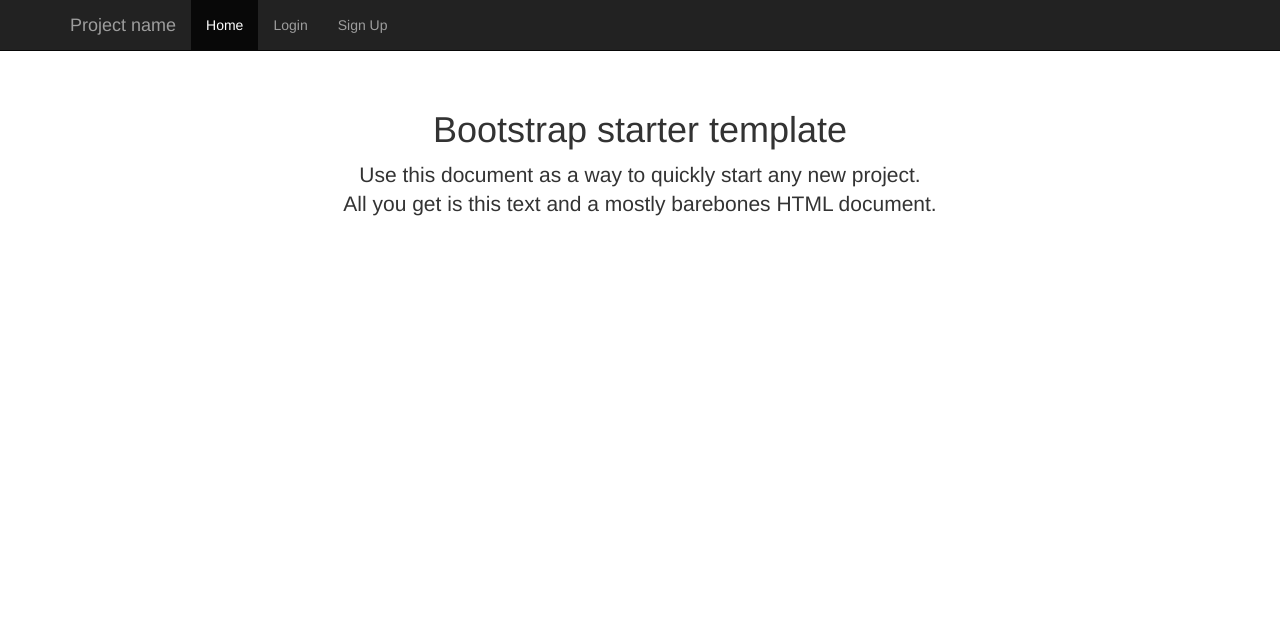
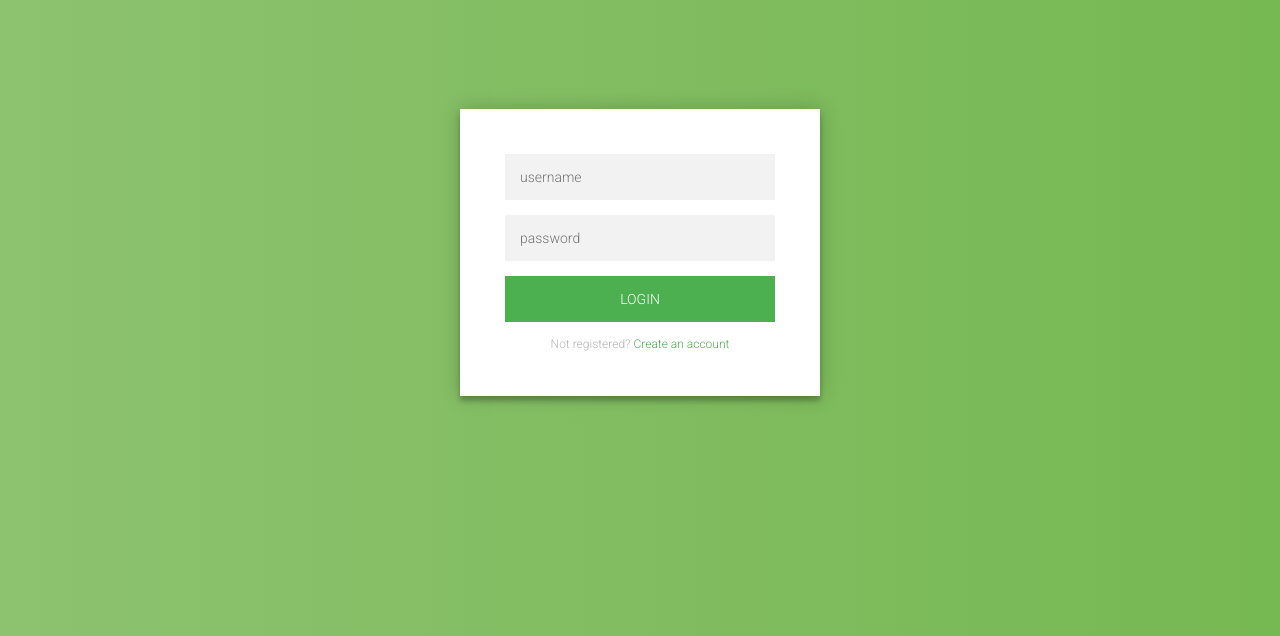
Before and after one commit to saarthak24/Pollr, a Flask app: page / in a window 1280 px wide. Shown: the top 636 px of the page. Run offline with Flask 2, Linux system fonts and the light colour scheme; some libraries are stand-ins or nearby versions.

Commit message:
'betterdash'

```diff
--- a/dashboard/app.py
+++ b/dashboard/app.py
@@ -1,33 +1,9 @@
-from flask import Flask, render_template
-from flask_bootstrap import Bootstrap
-from flask_wtf import FlaskForm
-from wtforms import StringField, PasswordField, BooleanField
-from wtforms.validators import InputRequired, Email, Length
+from flask import Flask, render_template, request
+app = Flask(__name__)
 
-app = Flask(__name__)
-Bootstrap(app)
+@app.route("/")
+def index():
+	return render_template("index.html")
 
-class LogInForm(FlaskForm):
-	username = StringField('username', validators = [InputRequired(), Length(min=4, max=15)])
-	password = PasswordField('password', validators = [InputRequired(), Length(min=8, max=80)])
-	remember = BooleanField('remember me')
-
-@app.route('/')
-def index():
-	return render_template('index.html')
-
-@app.route('/login')
-def login():
-	form = LogInForm()
-	return render_template('login.html', form = form)
-
-@app.route('/signup')
-def signup():
-	return render_template('signup.html')
-
-@app.route('/dashboard')
-def dashboard():
-	return render_template('dashboard.html')
-
-if __name__ == '__main__':
+if __name__ == "__main__":
 	app.run(debug = True)
--- /dev/null
+++ b/dashboard/static/form.js
@@ -0,0 +1,3 @@
+$('.message a').click(function(){
+   $('form').animate({height: "toggle", opacity: "toggle"}, "slow");
+});
--- a/dashboard/static/starter-template.css
+++ /dev/null
@@ -1,7 +0,0 @@
-body {
-  padding-top: 50px;
-}
-.starter-template {
-  padding: 40px 15px;
-  text-align: center;
-}
--- /dev/null
+++ b/dashboard/static/style.css
@@ -0,0 +1,100 @@
+@import url(https://fonts.googleapis.com/css?family=Roboto:300);
+
+.login-page {
+  width: 360px;
+  padding: 8% 0 0;
+  margin: auto;
+}
+.form {
+  position: relative;
+  z-index: 1;
+  background: #FFFFFF;
+  max-width: 360px;
+  margin: 0 auto 100px;
+  padding: 45px;
+  text-align: center;
+  box-shadow: 0 0 20px 0 rgba(0, 0, 0, 0.2), 0 5px 5px 0 rgba(0, 0, 0, 0.24);
+}
+.form input {
+  font-family: "Roboto", sans-serif;
+  outline: 0;
+  background: #f2f2f2;
+  width: 100%;
+  border: 0;
+  margin: 0 0 15px;
+  padding: 15px;
+  box-sizing: border-box;
+  font-size: 14px;
+}
+.form button {
+  font-family: "Roboto", sans-serif;
+  text-transform: uppercase;
+  outline: 0;
+  background: #4CAF50;
+  width: 100%;
+  border: 0;
+  padding: 15px;
+  color: #FFFFFF;
+  font-size: 14px;
+  -webkit-transition: all 0.3 ease;
+  transition: all 0.3 ease;
+  cursor: pointer;
+}
+.form button:hover,.form button:active,.form button:focus {
+  background: #43A047;
+}
+.form .message {
+  margin: 15px 0 0;
+  color: #b3b3b3;
+  font-size: 12px;
+}
+.form .message a {
+  color: #4CAF50;
+  text-decoration: none;
+}
+.form .register-form {
+  display: none;
+}
+.container {
+  position: relative;
+  z-index: 1;
+  max-width: 300px;
+  margin: 0 auto;
+}
+.container:before, .container:after {
+  content: "";
+  display: block;
+  clear: both;
+}
+.container .info {
+  margin: 50px auto;
+  text-align: center;
+}
+.container .info h1 {
+  margin: 0 0 15px;
+  padding: 0;
+  font-size: 36px;
+  font-weight: 300;
+  color: #1a1a1a;
+}
+.container .info span {
+  color: #4d4d4d;
+  font-size: 12px;
+}
+.container .info span a {
+  color: #000000;
+  text-decoration: none;
+}
+.container .info span .fa {
+  color: #EF3B3A;
+}
+body {
+  background: #76b852; /* fallback for old browsers */
+  background: -webkit-linear-gradient(right, #76b852, #8DC26F);
+  background: -moz-linear-gradient(right, #76b852, #8DC26F);
+  background: -o-linear-gradient(right, #76b852, #8DC26F);
+  background: linear-gradient(to left, #76b852, #8DC26F);
+  font-family: "Roboto", sans-serif;
+  -webkit-font-smoothing: antialiased;
+  -moz-osx-font-smoothing: grayscale;
+}
--- a/dashboard/templates/index.html
+++ b/dashboard/templates/index.html
@@ -1,42 +1,25 @@
-{% extends "bootstrap/base.html" %}
-
-{% block title %}
-Demo App
-{% endblock %}
-
-{% block styles %}
-{{super()}}
-<link rel="stylesheet" href="{{url_for('.static', filename='starter-template.css')}}">
-{% endblock %}
-
-{% block content %}
-    <nav class="navbar navbar-inverse navbar-fixed-top">
-      <div class="container">
-        <div class="navbar-header">
-          <button type="button" class="navbar-toggle collapsed" data-toggle="collapse" data-target="#navbar" aria-expanded="false" aria-controls="navbar">
-            <span class="sr-only">Toggle navigation</span>
-            <span class="icon-bar"></span>
-            <span class="icon-bar"></span>
-            <span class="icon-bar"></span>
-          </button>
-          <a class="navbar-brand" href="#">Project name</a>
-        </div>
-        <div id="navbar" class="collapse navbar-collapse">
-          <ul class="nav navbar-nav">
-            <li class="active"><a href="#">Home</a></li>
-            <li><a href="{{ url_for('login') }}">Login</a></li>
-            <li><a href="{{ url_for('signup') }}">Sign Up</a></li>
-          </ul>
-        </div><!--/.nav-collapse -->
-      </div>
-    </nav>
-
-    <div class="container">
-
-      <div class="starter-template">
-        <h1>Bootstrap starter template</h1>
-        <p class="lead">Use this document as a way to quickly start any new project.<br> All you get is this text and a mostly barebones HTML document.</p>
-      </div>
-
-    </div><!-- /.container -->
-{% endblock %}
+<!DOCTYPE html>
+<html>
+<head>
+    <title>Pollr</title>
+    <link rel= "stylesheet" type= "text/css" href= "{{ url_for('static',filename='style.css') }}">
+    <script
+      src="https://code.jquery.com/jquery-3.2.1.js"
+      integrity="sha256-DZAnKJ/6XZ9si04Hgrsxu/8s717jcIzLy3oi35EouyE="
+      crossorigin="anonymous">
+    </script>
+    <script src="{{url_for('static', filename='form.js')}}"></script>
+</head>
+<body>
+  <div class="login-page">
+    <div class="form">
+      <form class="login-form">
+        <input type="text" placeholder="username"/>
+        <input type="password" placeholder="password"/>
+        <button>login</button>
+        <p class="message">Not registered? <a href="#">Create an account</a></p>
+      </form>
+    </div>
+  </div>
+</body>
+</html>
```
Also changed, not shown: dashboard/static/dashboard.css (deleted, +0 -105 lines), dashboard/static/signin.css (deleted, +0 -40 lines), dashboard/templates/dashboard.html (deleted, +0 -217 lines), dashboard/templates/login.html (deleted, +0 -30 lines), dashboard/templates/signup.html (deleted, +0 -27 lines).
